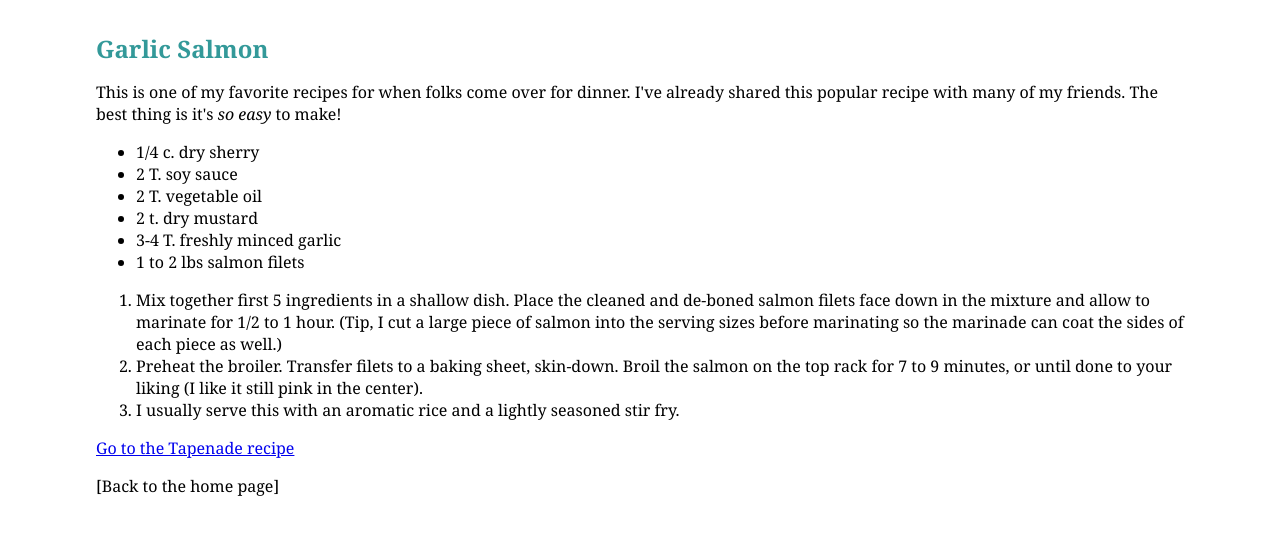
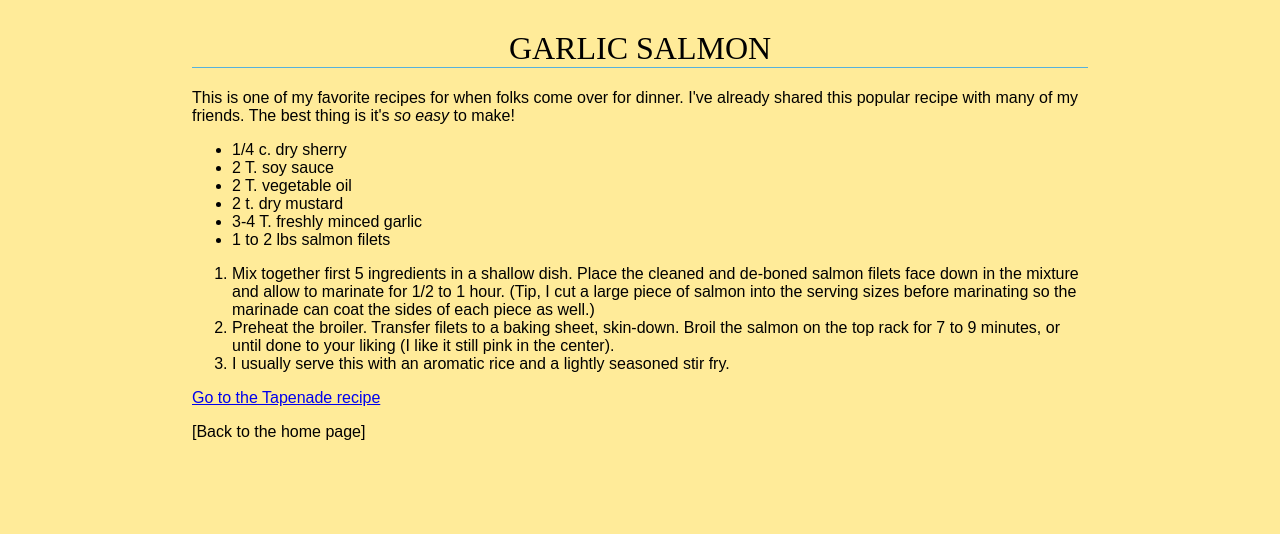
Before and after one commit to ksegall/fid, a plain HTML site: page blackgoose/menu/salmon.html in a window 1280 px wide. Drawn offline with Linux system fonts and the light colour scheme.

Commit message:
Update salmon.html

```diff
--- a/blackgoose/menu/salmon.html
+++ b/blackgoose/menu/salmon.html
@@ -1,54 +1,40 @@
 <!DOCTYPE html>
-
 <html>
-
 <head>
-
 <meta charset="utf-8">
-
 <title>Jen's Kitchen: Garlic Salmon</title>
-
 <style>
 
 body {
-
-	margin: 2em 6em;
-
-	font-family: Georgia, "Times New Roman", Times, serif;}
-
-h1, h2 {
-
-	color: #399;}
+  background-color: #ffeb99;
+  margin: 0 15%;
+  font-family: sans-serif;
+}
 
 h1 {
-
-	font-size: 1.5em;
+  text-align: center;
+  font-family: serif;
+  font-weight: normal;
+  text-transform: uppercase;
+  border-bottom: 1px solid #57b1dc;
+  margin-top: 30px;
 }
 
 h2 {
-
-	font-family: Verdana, Geneva, sans-serif;
-
-	font-size: 1em;
+  color: #d1633c;
+  font-size: 1em;
 }
 
 small {
-
 	color: #999;
 }
 
 </style>
-
 </head>
-
-
 
 <body>
 
-
-
 <h1>Garlic Salmon</h1>
-
 
 <p>
 This is one of my favorite recipes for when folks come over for dinner.
@@ -56,42 +42,23 @@ I've already shared this popular recipe with many of my friends.
 The best thing is it's <em>so easy</em> to make!
 </p>
 
-
-
 <ul>
-
   <li>1/4 c. dry sherry</li>
-
   <li>2 T. soy sauce</li>
-
   <li>2 T. vegetable oil</li>
-
   <li>2 t. dry mustard</li>
-
   <li>3-4 T. freshly minced garlic</li>
-
   <li>1 to 2 lbs salmon filets</li>
-
 </ul>
 
-
 <ol>
-
   <li>Mix together first 5 ingredients in a shallow dish. Place the cleaned and de-boned salmon filets face down in the mixture and allow to marinate for 1/2 to 1 hour. (Tip, I cut a large piece of salmon into the serving sizes before marinating so the marinade can coat the sides of each piece as well.)</li>
-
   <li>Preheat the broiler. Transfer filets to a baking sheet, skin-down. Broil the salmon on the top rack for 7 to 9 minutes, or until done to your liking (I like it still pink in the center).</li>
-
   <li>I usually serve this with an aromatic rice and a lightly seasoned stir fry.</li>
-
 </ol>
-
-
 
 <p><a href="tapenade.html">Go to the Tapenade recipe</a></p>
 <p>[Back to the home page]</p>
 
-
-
 </body>
-
 </html>
```
